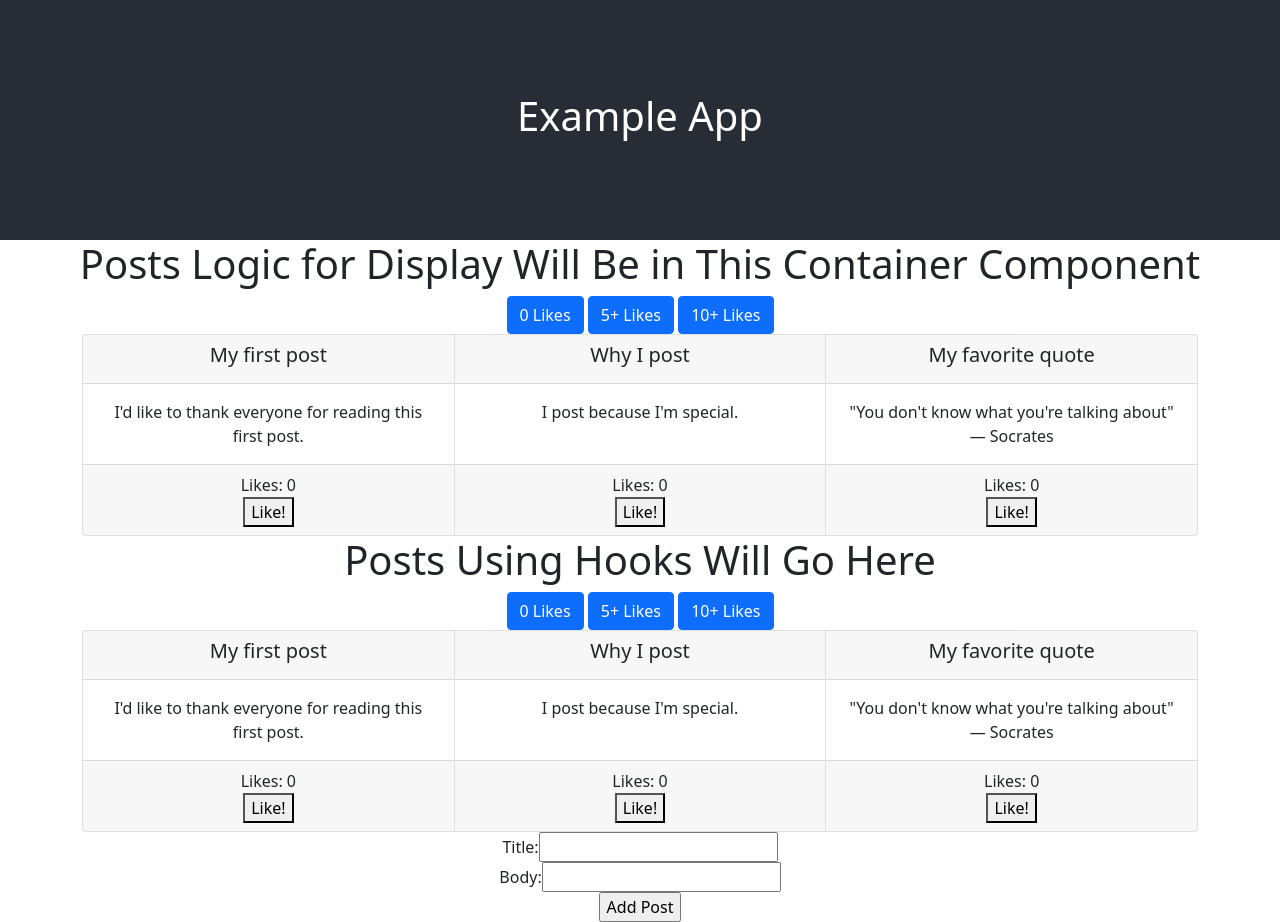
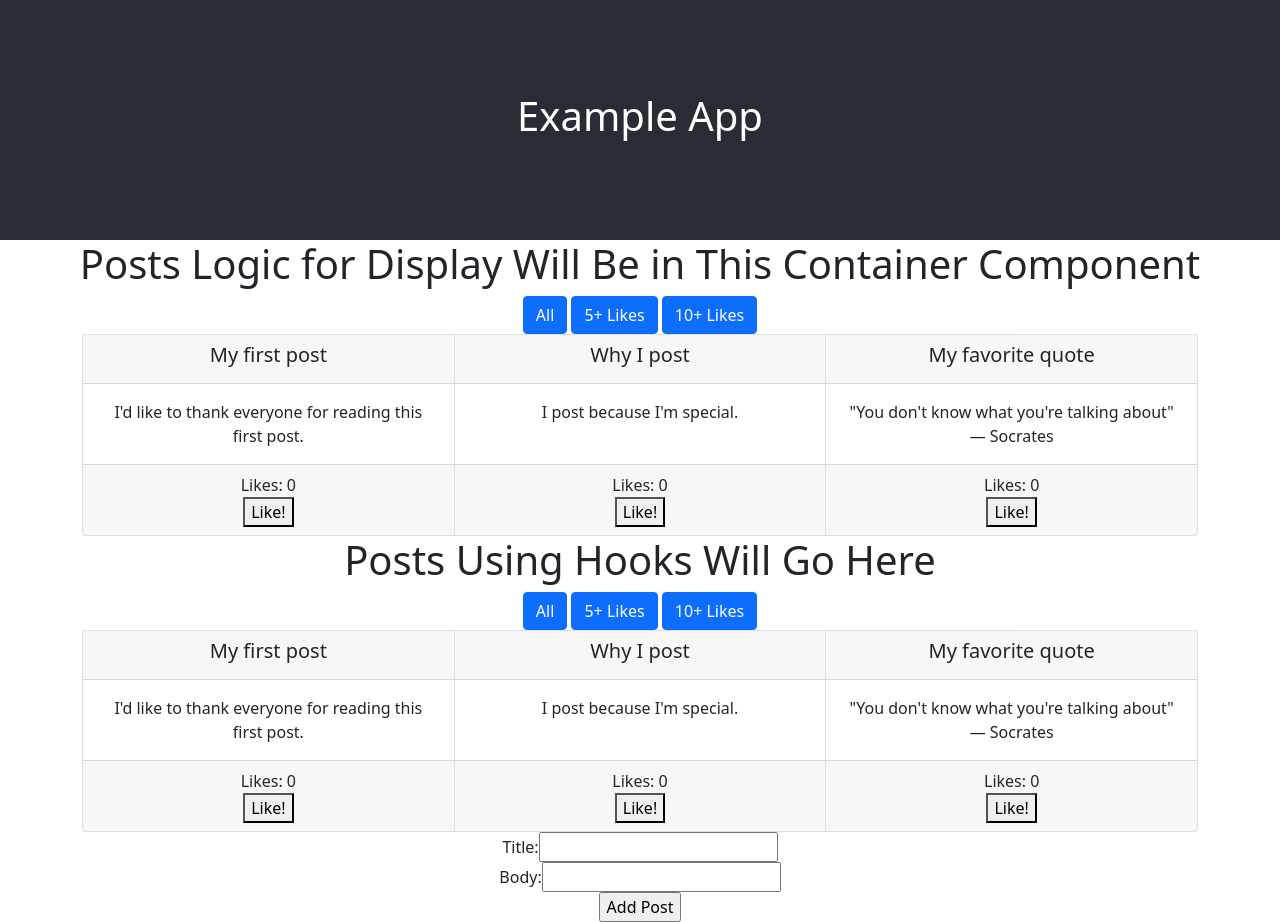
Before and after one commit to DavidRMorphew/useState-useEffect-blog-example, a React (Create React App) app: page / in a window 1280 px wide. Built offline with nearby package versions, Linux system fonts and the light colour scheme.

Commit message:
add comments and change button from 0 likes to all

```diff
--- a/src/components/PostsComponent.js
+++ b/src/components/PostsComponent.js
@@ -23,12 +23,12 @@ const PostsComponent = () => {
         setFilterNum(num);
     }
 
-    // Better Option
+    // Better Option: Comment in Lines 27 and 29
     // const displayPosts = posts.map(post => <Post key={post.id} postInfo={post} updateLikes={updateLikes}/>)
 
     // const displayFilteredPosts = posts.filter(post => post.likes >= filterNum).map(post => <Post key={post.id} postInfo={post} updateLikes={updateLikes}/>)
 
-    // useEffect Option ---
+    // useEffect Option --->
 
     const renderedPosts = postsToDisplay.map(post => <Post key={post.id} postInfo={post} updateLikes={updateLikes}/>)
 
@@ -37,7 +37,7 @@ const PostsComponent = () => {
         setPostsToDisplay(displayablePosts)
     }, [posts, filterNum])
 
-    // useEffect Option ----
+    // useEffect Option <----
 
     const handleSubmit = (newPost) => {
         setPosts([...posts, newPost])
@@ -47,7 +47,7 @@ const PostsComponent = () => {
         <div>
             <h1>Posts Using Hooks Will Go Here</h1>
             <>
-            <Button onClick={() => handleFilterNum(0)}>0 Likes</Button>{' '}
+            <Button onClick={() => handleFilterNum(0)}>All</Button>{' '}
             <Button onClick={() => handleFilterNum(5)}>5+ Likes</Button>{' '}
             <Button onClick={() => handleFilterNum(10)}>10+ Likes</Button>
             </>
--- a/src/containers/PostsContainer.js
+++ b/src/containers/PostsContainer.js
@@ -29,7 +29,7 @@ class PostsContainer extends Component {
             <div>
                 <h1>Posts Logic for Display Will Be in This Container Component</h1>
                 <>
-                <Button>0 Likes</Button>{' '}
+                <Button>All</Button>{' '}
                 <Button>5+ Likes</Button>{' '}
                 <Button>10+ Likes</Button>
                 </>
```
